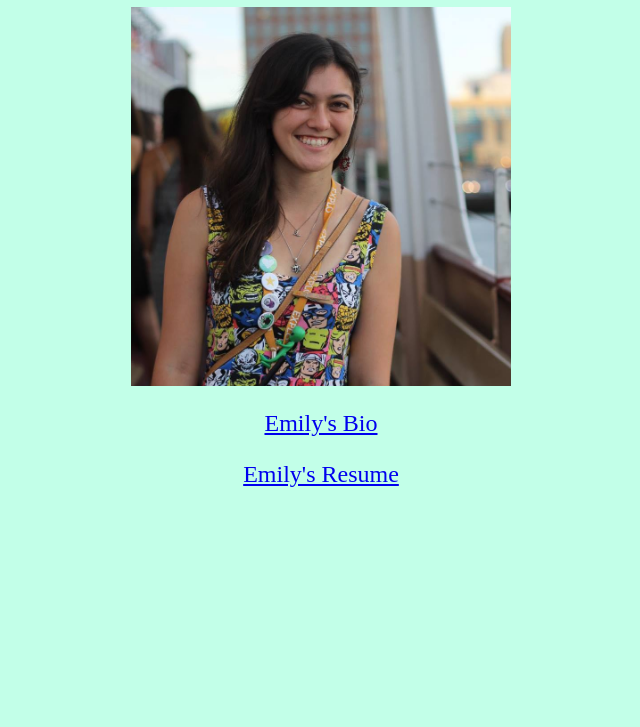
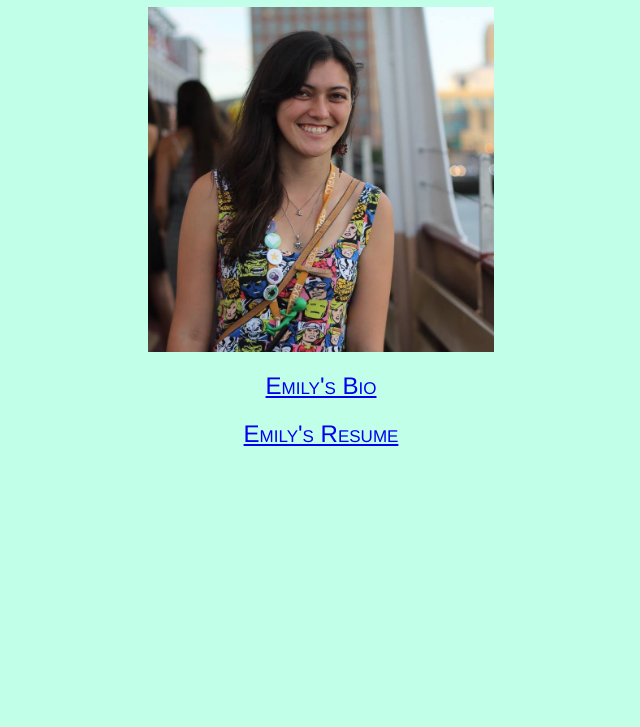
Before and after one commit to enaito/enaito.github.io, a plain HTML site: page index.html in a window 1280 px wide. Shown: the part 73-800 px from the top of the page, without its empty margins (319-959 px from the left). Drawn offline with Linux system fonts and the light colour scheme.

Commit message:
added bio text and style sheet to all pages

```diff
--- a/index.html
+++ b/index.html
@@ -9,16 +9,13 @@
 
 <body>
 	<h1>Emily Naito</h1>
+
 	<div id="pic">
 		<img src="images/Naito.jpg" alt="Picture of Emily">
 	</div>
 
-	<p>
-		<a href="bio.html">Emily's Bio</a>
-	</p>
-	<p>
-		<a href="resume.html">Emily's Resume</a>
-	</p>
+	<h2><a href="bio.html">Emily's Bio</a></h2>
+	<h2><a href="resume.html">Emily's Resume</a></h2>
 </body>
 
 </html>
--- a/style.css
+++ b/style.css
@@ -1,7 +1,7 @@
 /* Style Sheet for A1 */
 
 h1 {
-	font-family: Helvetica;
+	font-variant: small-caps;
 	text-align: center;
 }
 
@@ -15,9 +15,17 @@ h1 {
 
 body {
 	background: #c2ffe8;
+	font-family: Helvetica;
+	margin-left: 5%;
+	margin-right: 5%;
 }
 
-p {
+h2 {
+	font-weight: normal;
+	font-variant: small-caps;
 	text-align: center;
-	font-size: 24px;
 }
+
+.ital {
+	font-style: italic;
+}
```
Also changed, not shown: bio.html (+14 -3 lines), resume.html (+9 -2 lines).
